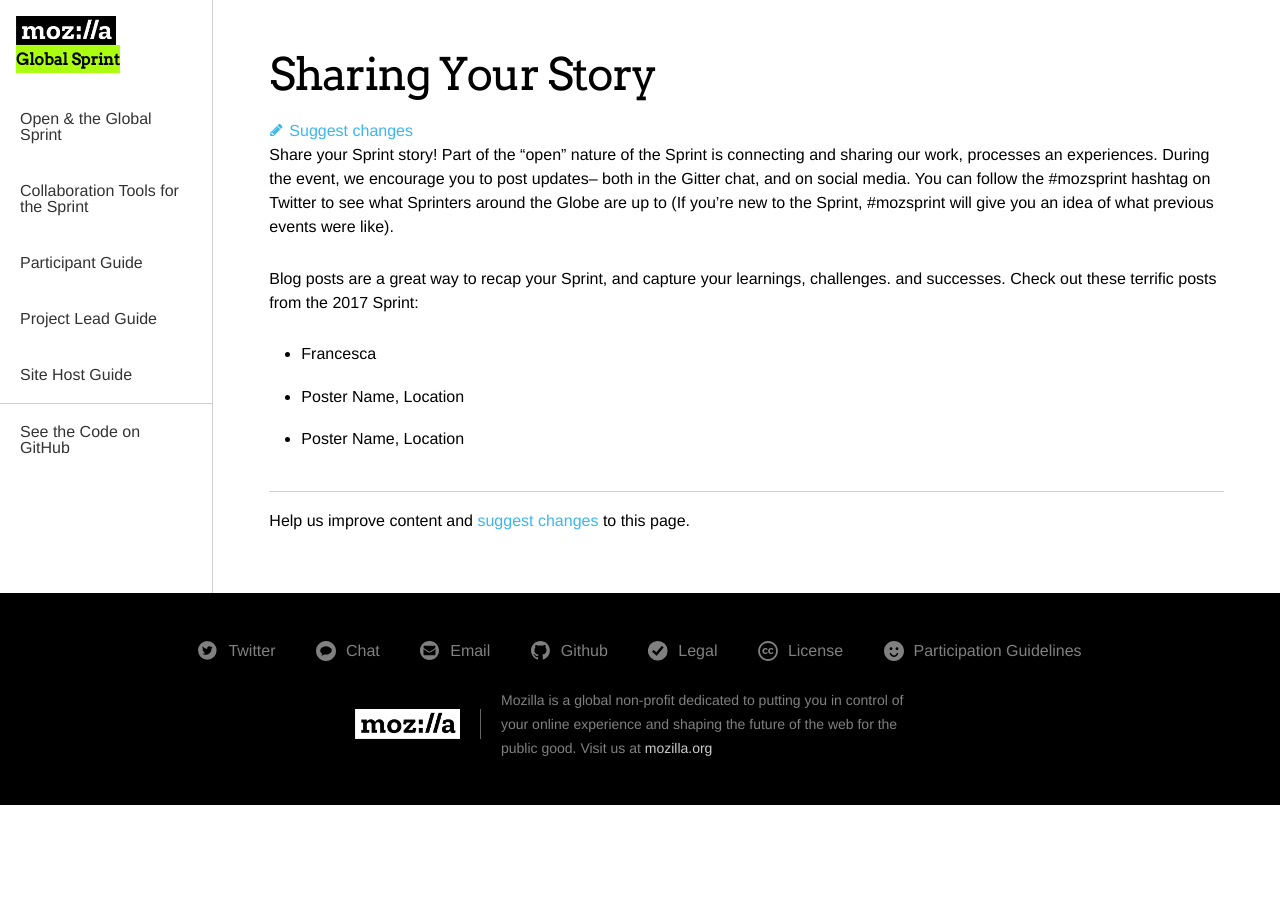
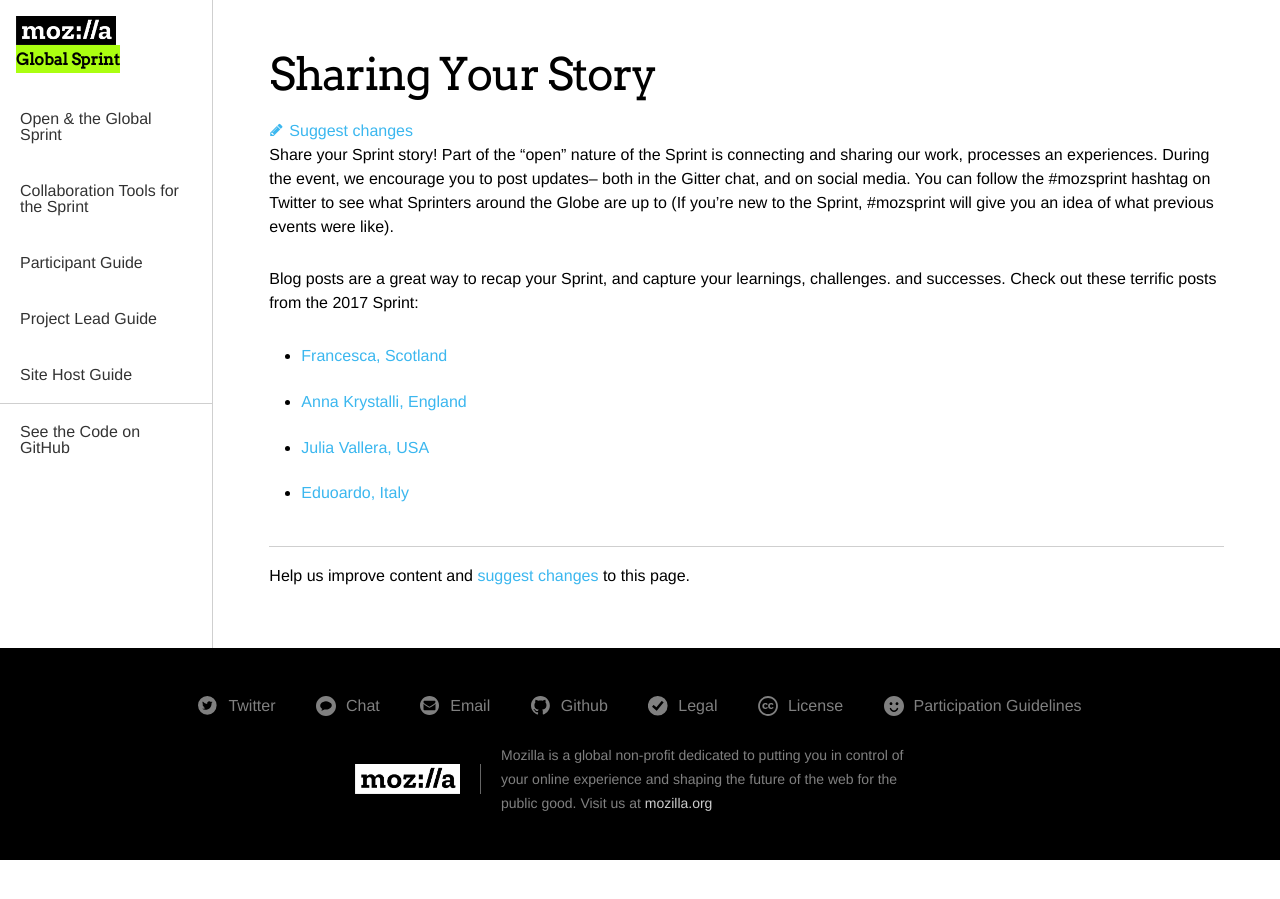
Before and after one commit to mozilla/global-sprint, a Jekyll site: the page built from _articles/participants/share-your-story.md, in a window 1280 px wide. Built offline with Jekyll 4.4.1, drawn with Linux system fonts in a browser that asks for light colours; comment, search, counter and statistics services are not loaded.

Commit message:
Update share-your-story.md

```diff
--- a/_articles/participants/share-your-story.md
+++ b/_articles/participants/share-your-story.md
@@ -8,6 +8,7 @@ Part of the "open" nature of the Sprint is connecting and sharing our work, proc
 
 Blog posts are a great way to recap your Sprint, and capture your learnings, challenges. and successes. Check out these terrific posts from the 2017 Sprint:
 
-* Francesca
-* Poster Name, Location
-* Poster Name, Location
+* [Francesca, Scotland](https://francescamancini.github.io/MozSprint/)
+* [Anna Krystalli, England](http://rse.shef.ac.uk/blog/mozsprint-2017-at-the-university-of-sheffield/)
+* [Julia Vallera, USA](https://medium.com/read-write-participate/mozilla-global-sprint-is-an-event-for-everyone-5848faef2c3f)
+* [Eduoardo, Italy](https://medium.com/@edovio/two-days-at-mozilla-global-sprint-2017-83c90b8f0cd3)
```
